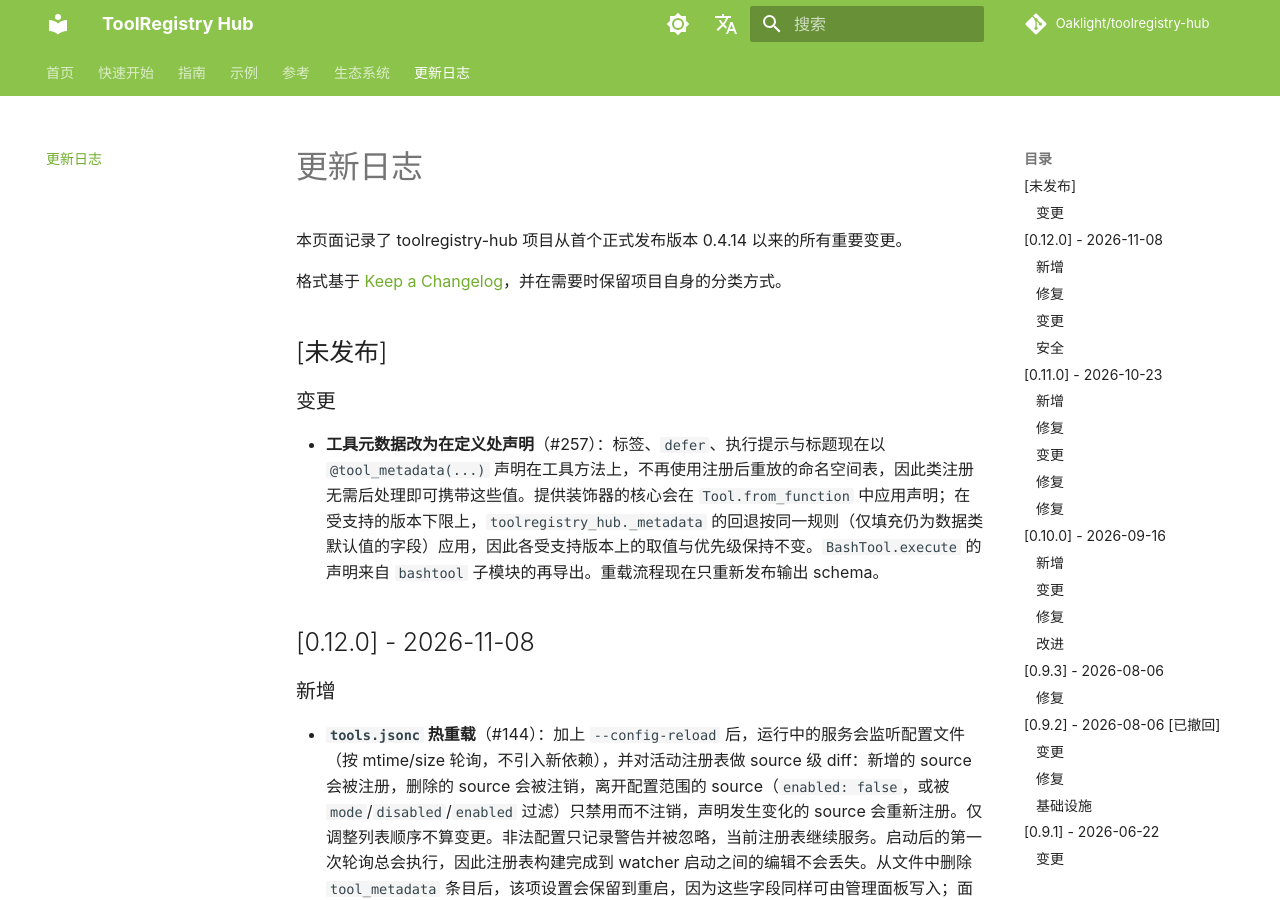
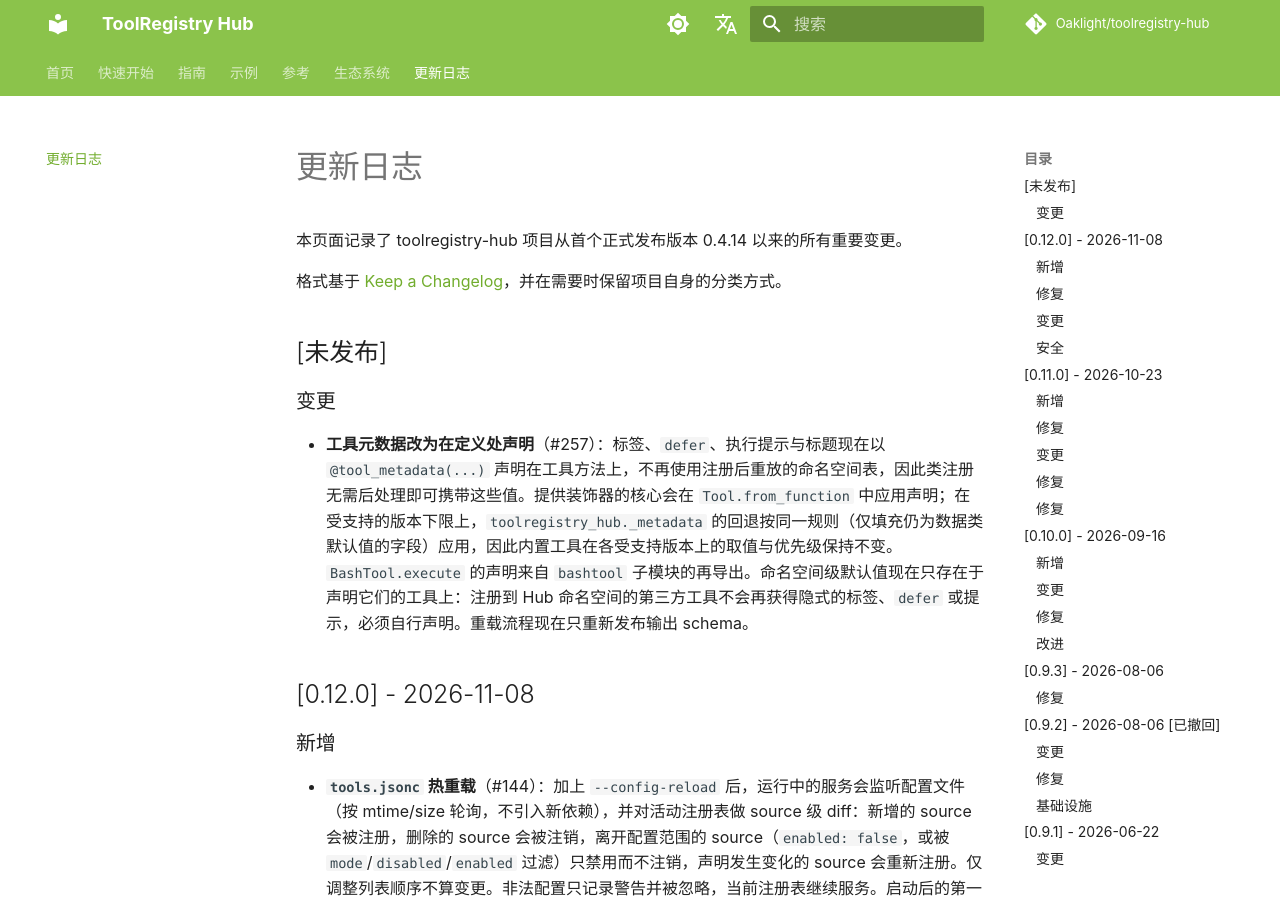
Before and after one commit to Oaklight/toolregistry-hub, an MkDocs documentation site: the page built from docs/changelog.md, in a window 1280 px wide and 900 px high. Built offline with MkDocs 1.6.1 and Material for MkDocs 9.7.7, drawn with Linux system fonts in a browser that asks for light colours; some web fonts are replaced; comment, search, counter and statistics services are not loaded.

Commit message:
docs(changelog): 说明声明只作用于其所属工具（#257）

```diff
--- a/docs/changelog.md
+++ b/docs/changelog.md
@@ -16,7 +16,7 @@
 
 ### 变更
 
-- **工具元数据改为在定义处声明**（#257）：标签、`defer`、执行提示与标题现在以 `@tool_metadata(...)` 声明在工具方法上，不再使用注册后重放的命名空间表，因此类注册无需后处理即可携带这些值。提供装饰器的核心会在 `Tool.from_function` 中应用声明；在受支持的版本下限上，`toolregistry_hub._metadata` 的回退按同一规则（仅填充仍为数据类默认值的字段）应用，因此各受支持版本上的取值与优先级保持不变。`BashTool.execute` 的声明来自 `bashtool` 子模块的再导出。重载流程现在只重新发布输出 schema。
+- **工具元数据改为在定义处声明**（#257）：标签、`defer`、执行提示与标题现在以 `@tool_metadata(...)` 声明在工具方法上，不再使用注册后重放的命名空间表，因此类注册无需后处理即可携带这些值。提供装饰器的核心会在 `Tool.from_function` 中应用声明；在受支持的版本下限上，`toolregistry_hub._metadata` 的回退按同一规则（仅填充仍为数据类默认值的字段）应用，因此内置工具在各受支持版本上的取值与优先级保持不变。`BashTool.execute` 的声明来自 `bashtool` 子模块的再导出。命名空间级默认值现在只存在于声明它们的工具上：注册到 Hub 命名空间的第三方工具不会再获得隐式的标签、`defer` 或提示，必须自行声明。重载流程现在只重新发布输出 schema。
 
 ## [0.12.0] - 2026-11-08
 
```
